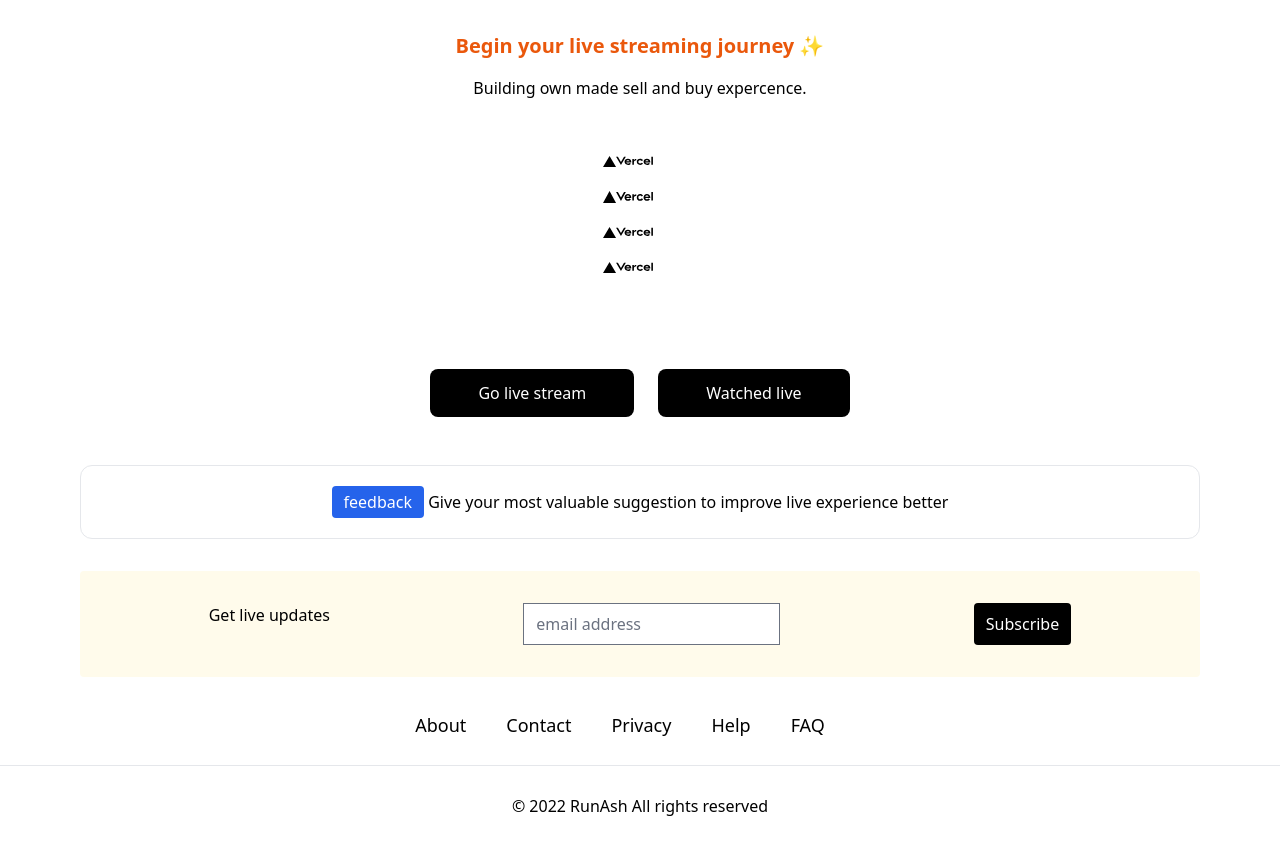
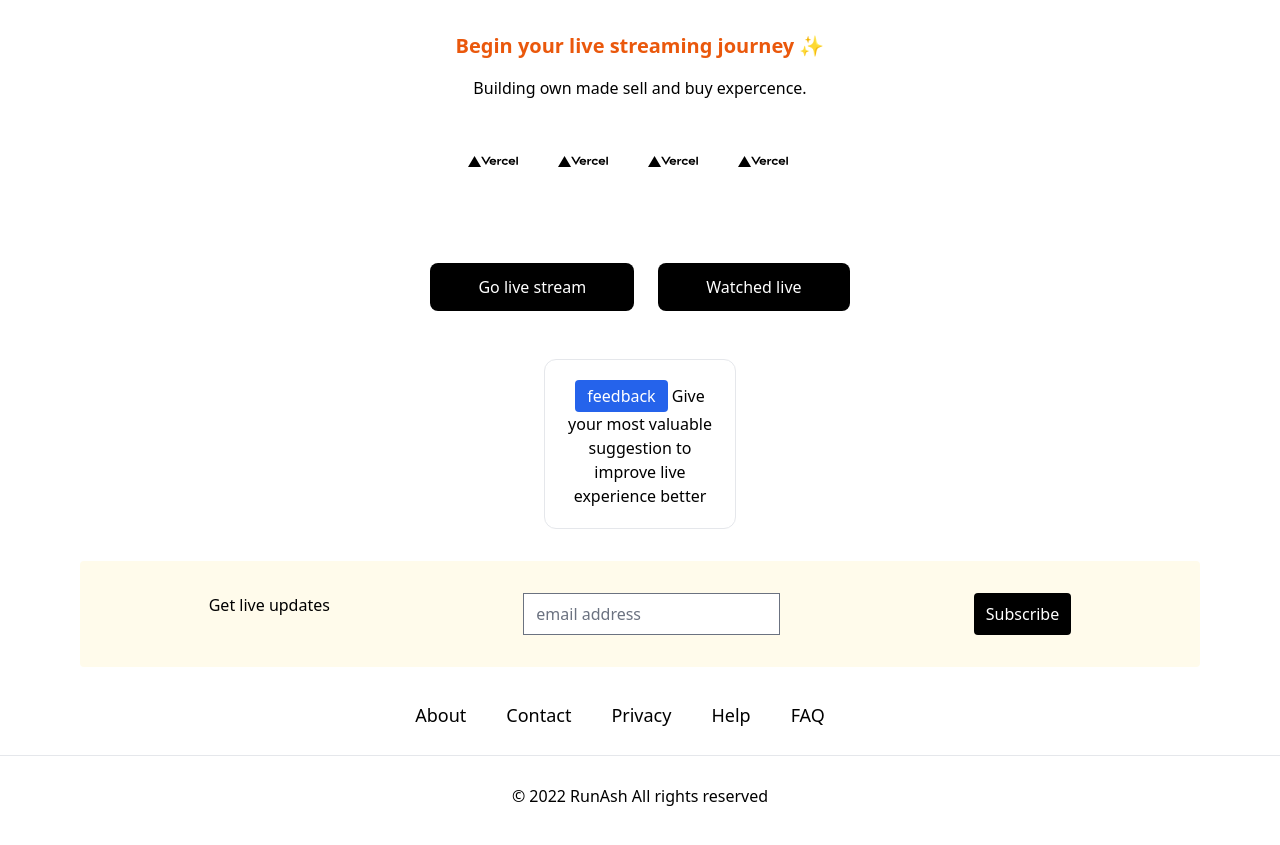
Before and after one commit to Vaibhavmurmu/nextjs13, a Next.js app: page / in a window 1280 px wide. Shown: the part 2106-2951 px from the top of the page. Built offline with nearby package versions, Linux system fonts and the light colour scheme.

Commit message:
Update index.js

```diff
--- a/pages/index.js
+++ b/pages/index.js
@@ -220,7 +220,7 @@ export default function Index() {
                 </p>
         </div>
 
-        <div className="mt-8 bg-repeat-x bg-centre">
+        <div className="mt-8 grid grid-flow-col grid-row-4 gap-4 bg-repeat-x bg-centre">
           <img className="mr-6 mt-6 " src="/vercel.svg" alt="" width="50" height="140"></img><img className="mr-6 mt-6 " src="/vercel.svg" alt="" width="50" height="140"></img>
           <img className="mr-6 mt-6 " src="/vercel.svg" alt="" width="50" height="140"></img><img className="mr-6 mt-6 " src="/vercel.svg" alt="" width="50" height="140"></img>
         </div>
@@ -240,7 +240,7 @@ export default function Index() {
         </div>
 
 
-        <p className="mt-12 w-full rounded-xl border p-5 text-centre"><button className="bg-blue-600 text-white hover:bg-amber-50 hover:text-black font-n py-1 px-3 rounded mt-0">feedback</button><Link href="/"><a> Give your most valuable suggestion to improve live experience better</a></Link></p>
+        <p className="mt-12 w-48 rounded-xl border p-5 text-centre"><button className="bg-blue-600 text-white hover:bg-amber-50 hover:text-black font-n py-1 px-3 rounded mt-0">feedback</button><Link href="/"><a> Give your most valuable suggestion to improve live experience better</a></Link></p>
         <div className="mt-8 flex max-w-8xl flex-wrap item-centre justify-around sm:w-full bg-amber-50 p-8 rounded">
           <h2 className="text-bold">
             Get live updates
```
